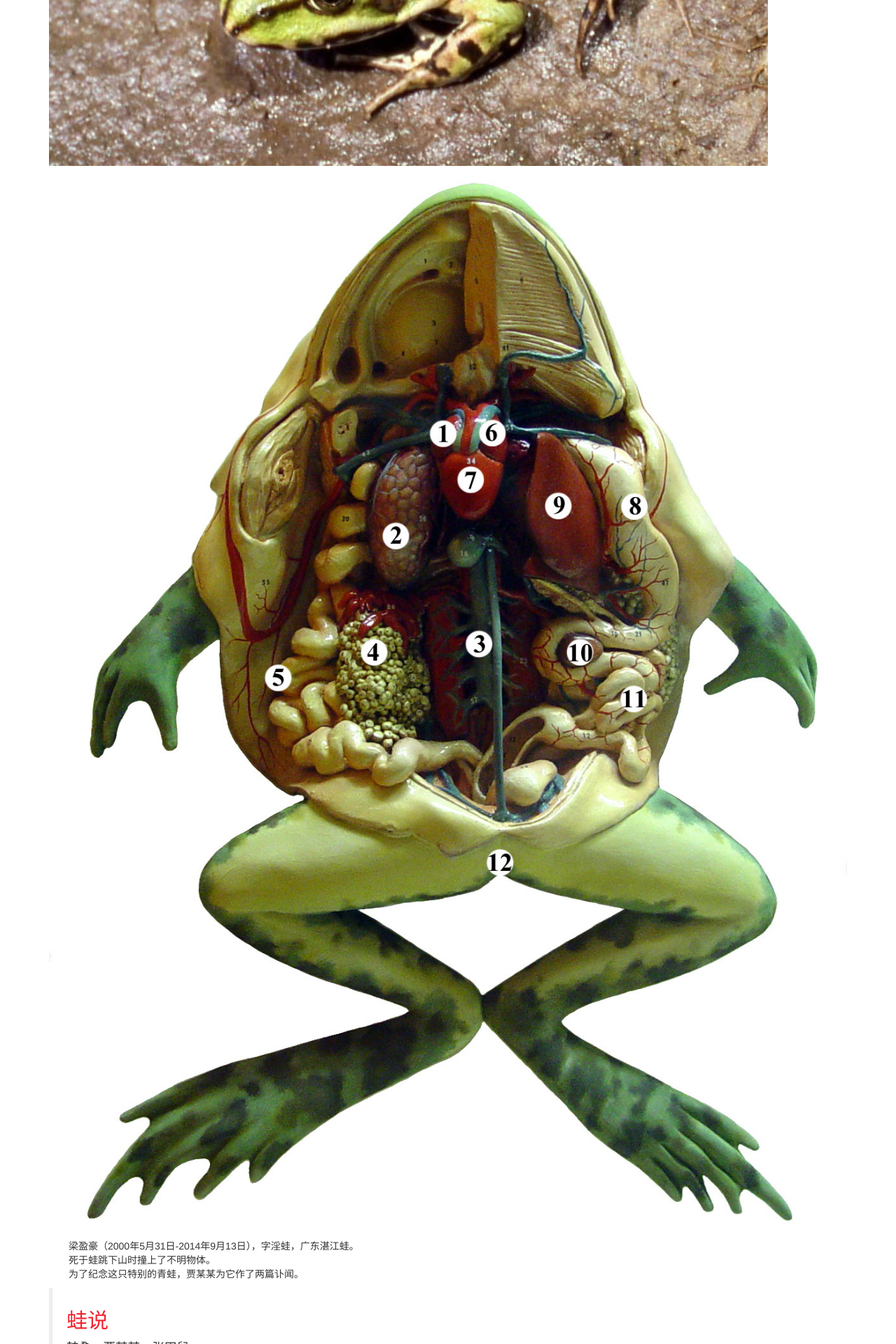
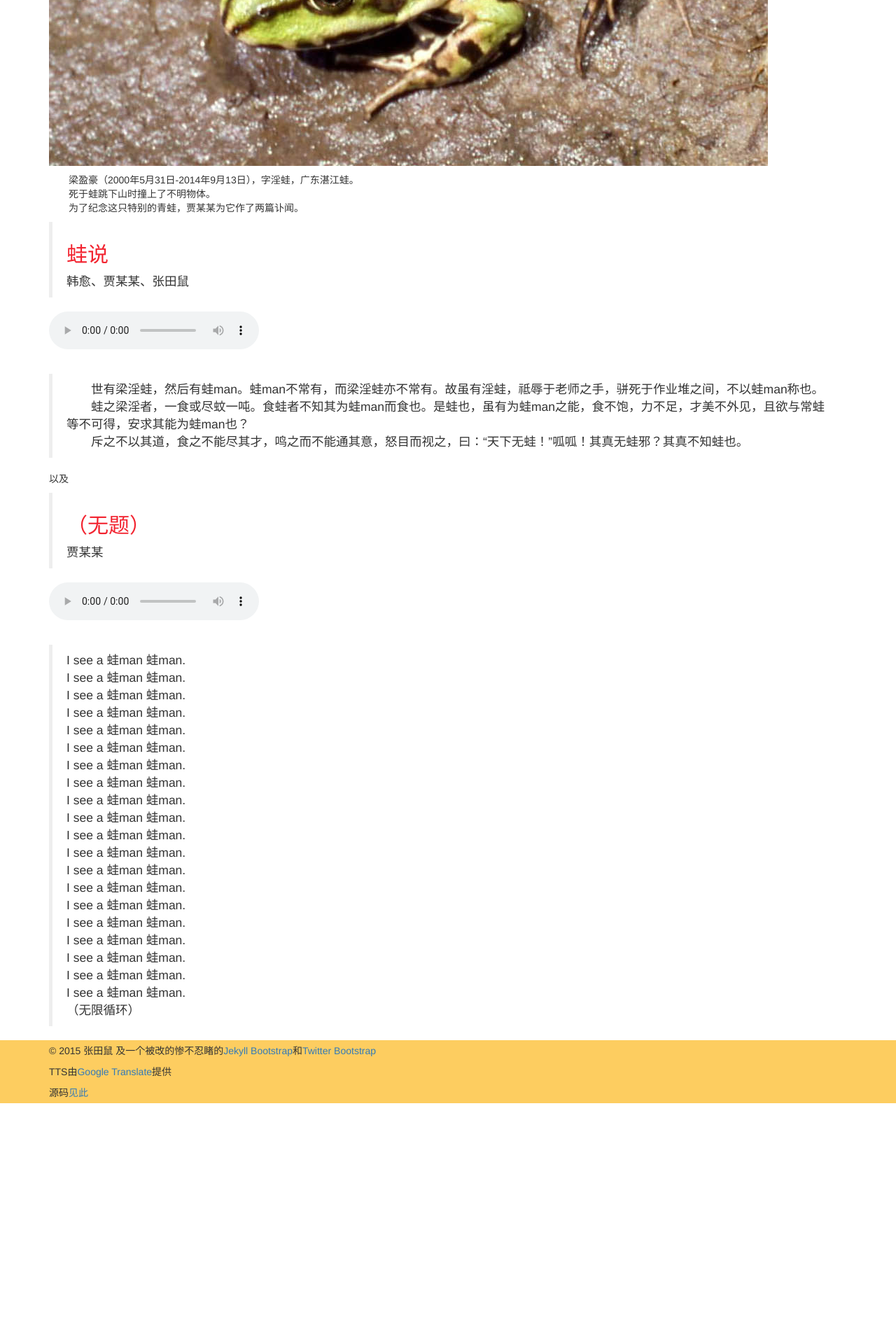
Before and after one commit to zsdtj/zsdtj.github.io, a Jekyll site: the page built from index.md, in a window 1280 px wide. Shown: the part 701-2621 px from the top of the page at 70% size. Built offline with Jekyll 4.4.1, drawn with Linux system fonts in a browser that asks for light colours; nearby versions of some CDN libraries; library files that are not in the unit come from our copies; after the commit the page ends 2277 px from its top, so only the background shows below that.

Commit message:
remove a huge picture

```diff
--- a/index.md
+++ b/index.md
@@ -5,7 +5,6 @@ title: 这，是一只青蛙的故事
 {% include JB/setup %}
 
 ![湖蛙](RanaRidibundaFemale.jpg)
-![解剖图](Frog_anatomy_tags.jpg)
 
 　　梁盈豪（2000年5月31日-2014年9月13日），字淫蛙，广东湛江蛙。
 　　死于蛙跳下山时撞上了不明物体。
```
Also changed, not shown: Frog_anatomy_tags.jpg (deleted).
